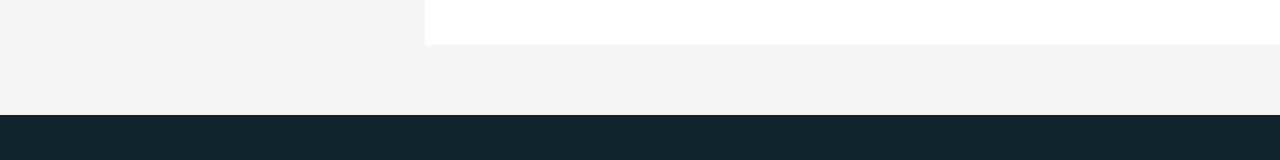
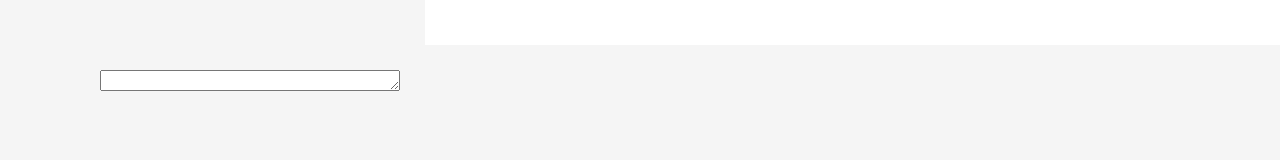
Before and after one commit to Slabodich/swingvy, a React (Create React App) app: page /news/1 in a window 1280 px wide. Shown: the part 1996-2156 px from the top of the page. Built offline with nearby package versions, Linux system fonts and the light colour scheme; data requests are answered from the project's data file.

Commit message:
textarea

```diff
--- a/package.json
+++ b/package.json
@@ -14,6 +14,7 @@
     "react-dom": "^18.2.0",
     "react-router-dom": "^6.11.1",
     "react-scripts": "5.0.1",
+    "react-textarea-autosize": "^8.4.1",
     "web-vitals": "^2.1.4"
   },
   "scripts": {
--- a/src/components/NewsDetail/NewsDetail.jsx
+++ b/src/components/NewsDetail/NewsDetail.jsx
@@ -1,15 +1,22 @@
-import React, {useEffect, useState} from 'react';
+import React, {useEffect, useRef, useState} from 'react';
 import {useParams} from "react-router-dom";
 import axios from "axios";
 import styles from "./NewsDetail.module.css"
 import moment from "moment/moment";
 import 'moment/locale/ru'
+import TextareaAutosize from 'react-textarea-autosize';
 
 const NewsDetail = () => {
     const {id} = useParams()
     const [news, setNews] = useState({})
     const fullText = {__html: news.fulltext}
     const datePub = moment(news.pubDate * 1000).format("DD MMMM YYYY");
+    const valueRef = useRef(null)
+    console.log(valueRef.current)
+    const defaultRow = () => {
+        valueRef.current.style.height = "32px"
+        valueRef.current.style.overflow = "auto"
+    }
 
 
     useEffect(() => {
@@ -22,7 +29,9 @@ const NewsDetail = () => {
         fetchData();
     }, [id]);
     return (
+
         <div className={styles.newsDetail}>
+            <TextareaAutosize  ref={valueRef} onBlur={defaultRow} />
             <div className={styles.wrapperContent}>
                 <h1 className={styles.title}>Заголовок страницы</h1>
                 <div className={styles.newsContent}>
```
Also changed, not shown: 1 other file (tests, documents, lock files or other folders).
